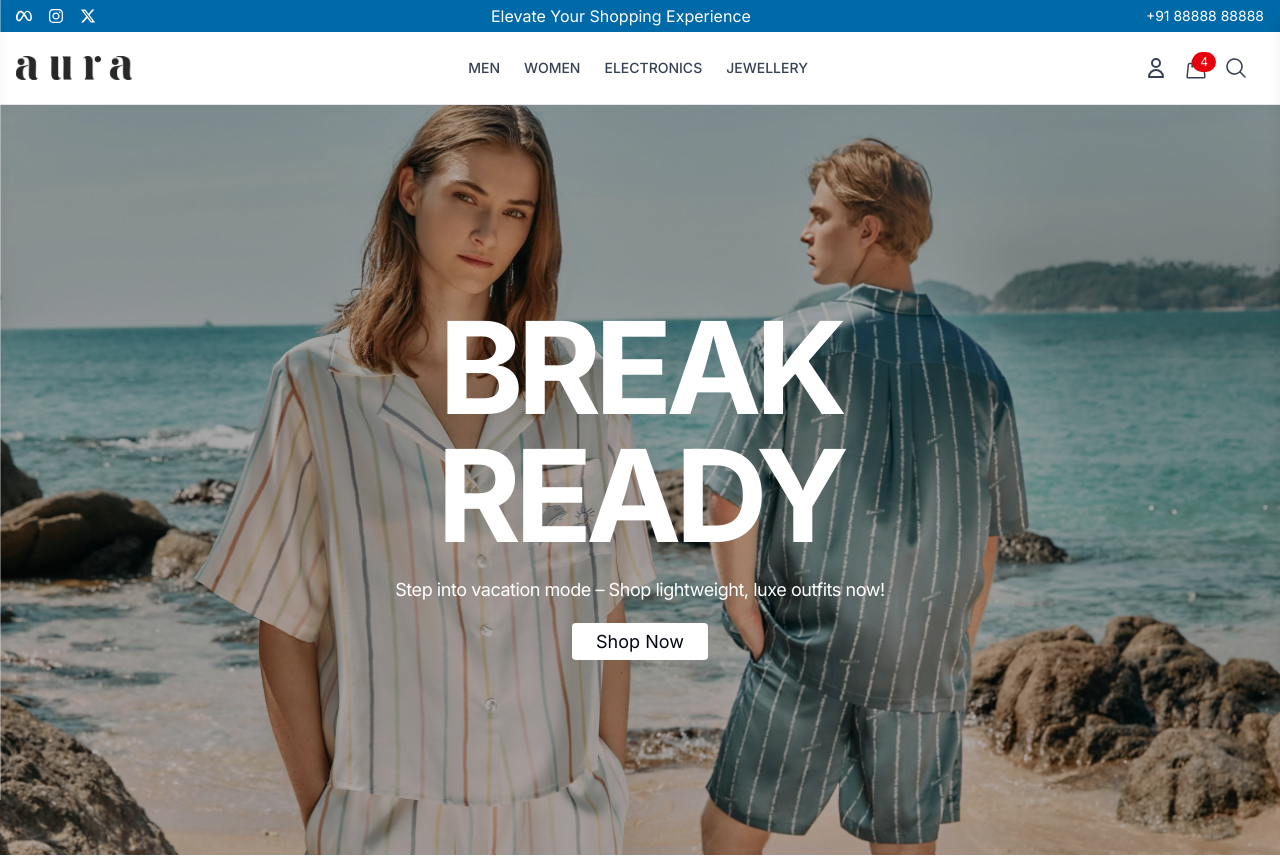
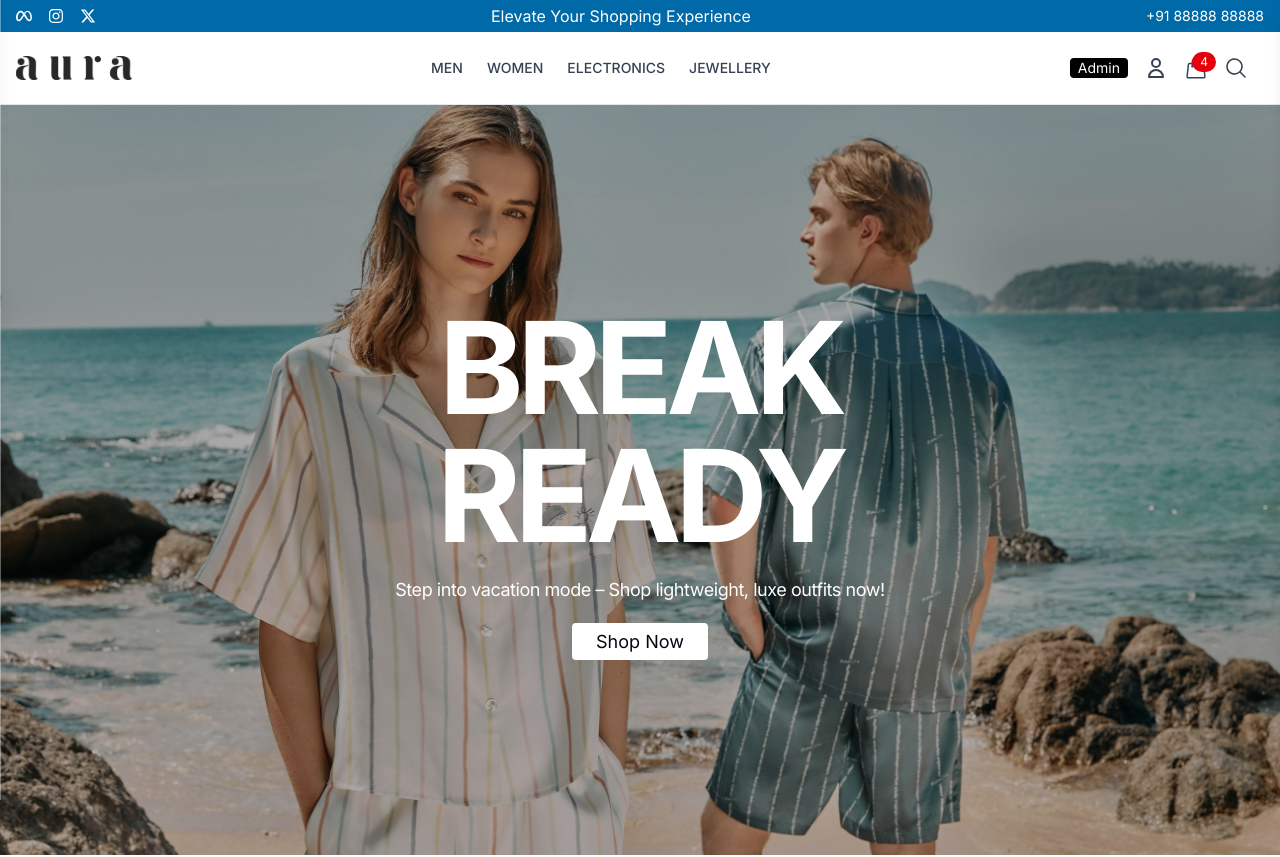
Before and after one commit to kshitijMandave/E_Com, a React (Vite) app in the folder frontend/: page / in a window 1280 px wide. Shown: the top 857 px of the page. Built offline with nearby package versions, Linux system fonts and the light colour scheme.

Commit message:
Added Admin button to navbar where from admin can login

```diff
--- a/frontend/src/App.jsx
+++ b/frontend/src/App.jsx
@@ -12,6 +12,7 @@ import Chekout from "./Components/Cart/Chekout";
 import OrderConfirmationPage from "./Pages/OrderConfirmationPage";
 import OrderDetailsPage from "./Pages/OrderDetailsPage";
 import MyOrdersPage from "./Pages/MyOrdersPage";
+import AdminLayout from "./Components/Admin/AdminLayout";
 
 function App() {
   return (
@@ -34,6 +35,7 @@ function App() {
           <Route path="my-orders" element={<MyOrdersPage />} />
         </Route>
         {/* You can define Admin layout here later */}
+        <Route path="/admin" element={<AdminLayout />} />
       </Routes>
     </BrowserRouter>
   );
--- a/frontend/src/Components/Cart/PayPalButton.jsx
+++ b/frontend/src/Components/Cart/PayPalButton.jsx
@@ -4,8 +4,7 @@ function PayPalButton({ amount, onSuccess, onError }) {
   return (
     <PayPalScriptProvider
       options={{
-        "client-id":
-          "AYF7h7RbuWADkvK-nTxaeMdZHzEybJE98pzNcV4STA6Va5gGQVtgm7rRdBXJJf9nLttE5prLqHj0cs_z",
+        "client-id": import.meta.env.VITE_PAYPAL_CLIENT_ID,
       }}
     >
       <PayPalButtons
--- a/frontend/src/Components/Common/Navbar.jsx
+++ b/frontend/src/Components/Common/Navbar.jsx
@@ -59,6 +59,12 @@ function Navbar() {
 
         {/* Right Icons */}
         <div className="flex items-center space-x-4">
+          <Link
+            to="/admin"
+            className="block bg-black px-2 rounded text-sm text-white"
+          >
+            Admin
+          </Link>
           <Link to="/profile" className="hover:text-black">
             <HiOutlineUser className="h-6 w-6 text-gray-700" />
           </Link>
--- a/frontend/src/Pages/MyOrdersPage.jsx
+++ b/frontend/src/Pages/MyOrdersPage.jsx
@@ -1,7 +1,9 @@
 import React, { useEffect, useState } from "react";
+import { useNavigate } from "react-router-dom";
 
 function MyOrdersPage() {
   const [orders, setOrders] = useState([]);
+  const navigate = useNavigate();
 
   useEffect(() => {
     // Simulate fetching orders
@@ -51,6 +53,9 @@ function MyOrdersPage() {
     }, 1000);
   }, []);
 
+  const handleRowClick = (orderId) => {
+    navigate(`/order/${orderId}`);
+  };
   return (
     <div className="max-w-7xl mx-auto p-4 sm:p-6">
       <h2 className="text-xl sm:text-2xl font-bold mb-6">My Orders</h2>
@@ -72,6 +77,7 @@ function MyOrdersPage() {
               orders.map((order) => (
                 <tr
                   key={order._id}
+                  onClick={() => handleRowClick(order._id)}
                   className="border-b hover:border-gray-50 cursor-pointer"
                 >
                   <td className="py-2 px-2 sm:py-4 sm:px-4">
```
Also changed, not shown: frontend/src/Components/Admin/AdminLayout.jsx (renamed from frontend/src/Components/Admin/Admin.jsx), 1 other file (tests, documents, lock files or other folders).
